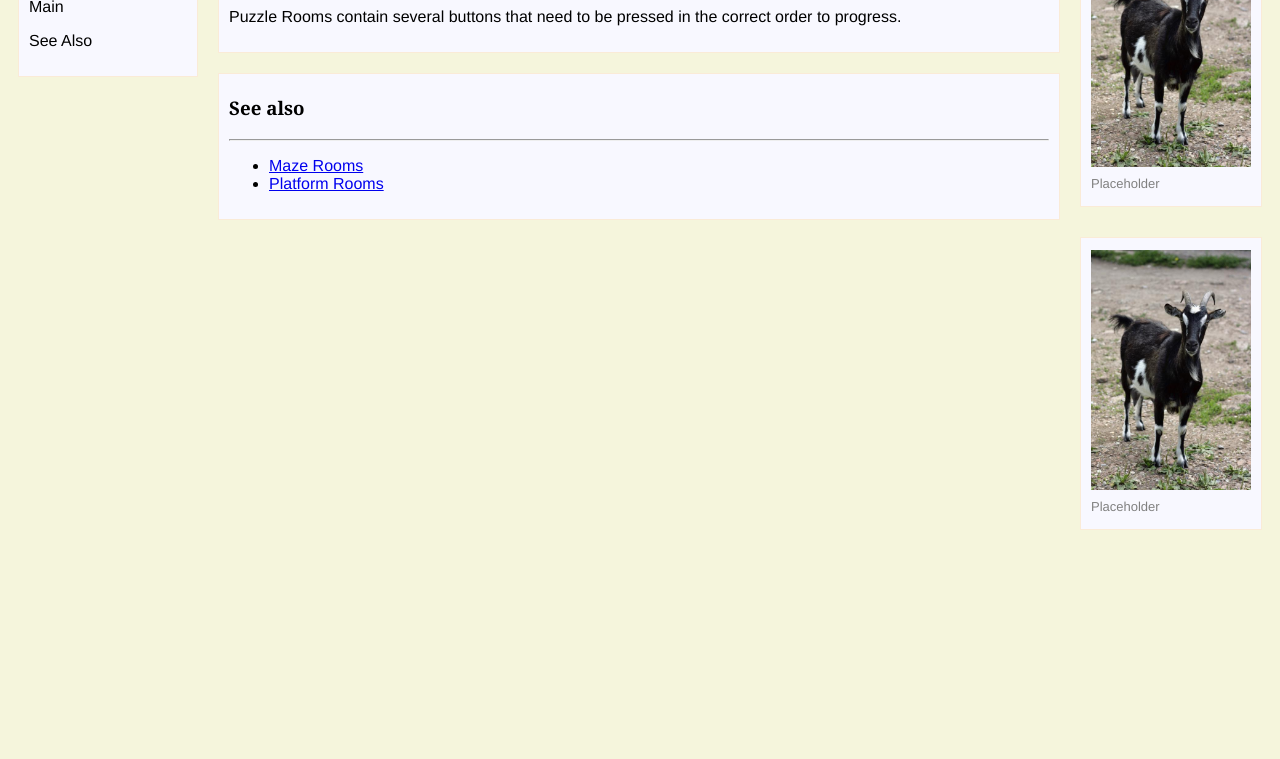
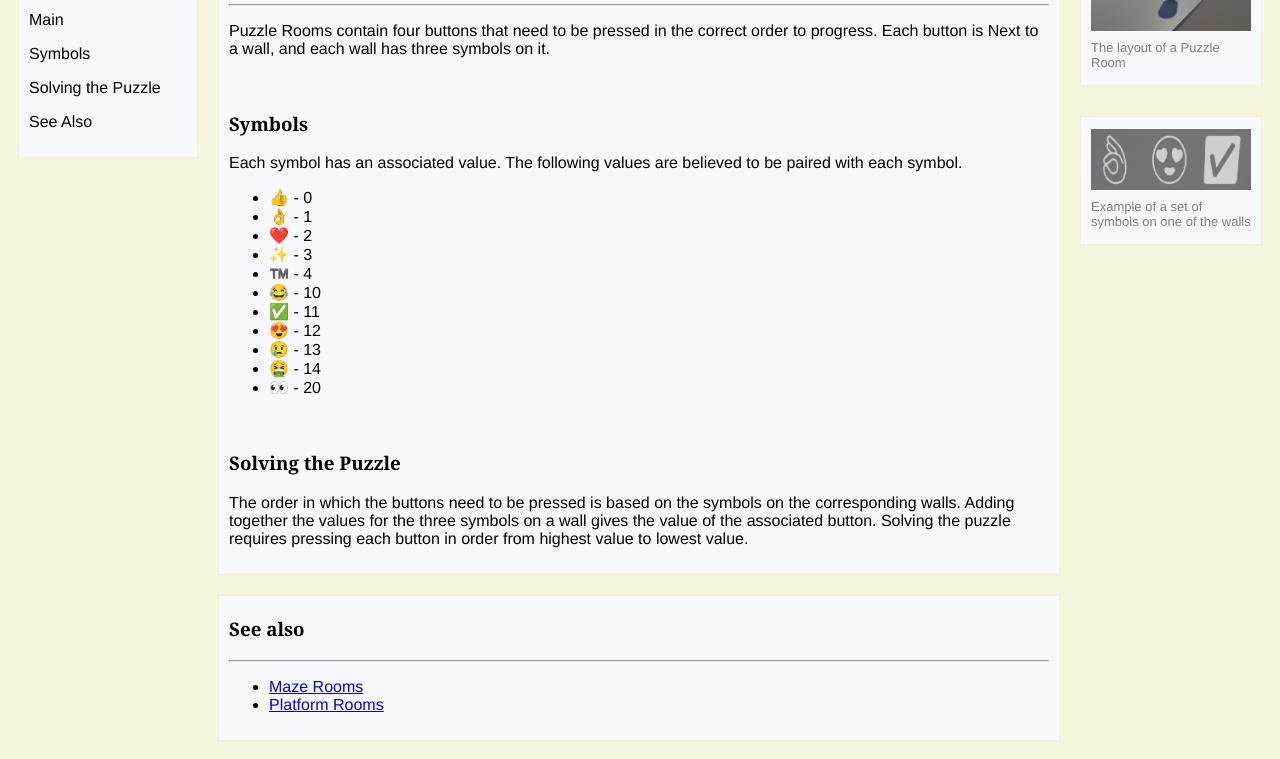
Before and after one commit to Aetsyk/cmpm179_game3_wiki, a plain HTML site: page rooms/rooms_puzzle.html in a window 1280 px wide. Shown: the part 168-927 px from the top of the page. Before the commit the page ends 800 px from the top, so only its background shows below. Drawn offline with Linux system fonts and the light colour scheme.

Commit message:
Finished Puzzle Room Page & Added Title Image

```diff
--- a/rooms/rooms_puzzle.html
+++ b/rooms/rooms_puzzle.html
@@ -10,7 +10,7 @@
     <body>
         <header>
             <a href="../index.html">
-                <h3>Stop! Wait! Wiki</h3>
+                <img src="../img/Wiki_TitleImg.png" alt="S!W!Wiki">
             </a>
         </header>
 
@@ -20,6 +20,8 @@
                     <h3>Contents</h3>
                     <hr>
                     <p>Main</p>
+                    <p>Symbols</p>
+                    <p>Solving the Puzzle</p>
                     <p>See Also</p>
                 </div>
             </div>
@@ -29,7 +31,37 @@
                     <h1>Puzzle Rooms</h1><hr>
 
                     <div>
-                        <p>Puzzle Rooms contain several buttons that need to be pressed in the correct order to progress.</p>
+                        <p>Puzzle Rooms contain four buttons that need to be pressed in the correct order to progress. Each button is
+                            Next to a wall, and each wall has three symbols on it.
+                        </p>
+                    </div>
+                    <br>
+                    <div>
+                        <h3>Symbols</h3>
+
+                        <p>Each symbol has an associated value. The following values are believed to be paired with each symbol.</p>
+                        <ul>
+                            <li>👍 - 0</li>
+                            <li>👌 - 1</li>
+                            <li>❤️ - 2</li>
+                            <li>✨ - 3</li>
+                            <li>™️ - 4</li>
+                            <li>😂 - 10</li>
+                            <li>✅ - 11</li>
+                            <li>😍 - 12</li>
+                            <li>😢 - 13</li>
+                            <li>🤮 - 14</li>
+                            <li>👀 - 20</li>
+                        </ul>
+                    </div>
+                    <br>
+                    <div>
+                        <h3>Solving the Puzzle</h3>
+
+                        <p>The order in which the buttons need to be pressed is based on the symbols on the corresponding walls. Adding
+                            together the values for the three symbols on a wall gives the value of the associated button. Solving the
+                            puzzle requires pressing each button in order from highest value to lowest value.
+                        </p>
                     </div>
                 </div>
 
@@ -44,13 +76,13 @@
 
             <div id="images" class="sidebar">
                 <div class="sub-section">
-                    <img src="../img/goat2.jpg" alt="placeholder">
-                    <p>Placeholder</p>
+                    <img src="../img/Game3_PuzzleScreenshot.png" alt="The layout of a Puzzle Room">
+                    <p>The layout of a Puzzle Room</p>
                 </div>
 
                 <div class="sub-section">
-                    <img src="../img/goat2.jpg" alt="placeholder">
-                    <p>Placeholder</p>
+                    <img src="../img/Game3_PuzzleSymbolScreenshot.png" alt="Example of a set of symbols on one of the walls">
+                    <p>Example of a set of symbols on one of the walls</p>
                 </div>
             </div>
         </section>
```
Also changed, not shown: credits.html (+1 -1 lines), index.html (+1 -1 lines), rooms/rooms_list.html (+1 -1 lines), rooms/rooms_maze.html (+1 -1 lines), rooms/rooms_platform.html (+1 -1 lines), img/Game3_PuzzleScreenshot.png (added), img/Game3_PuzzleSymbolScreenshot.png (added), img/Wiki_TitleImg.png (added).
